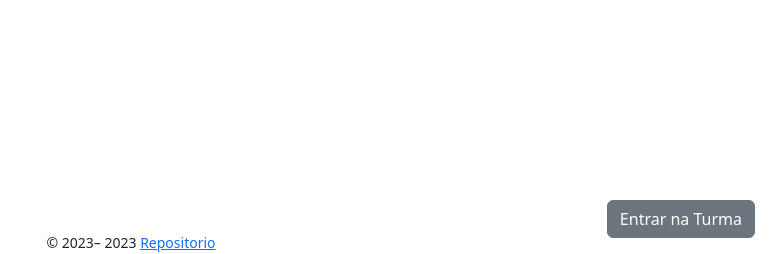
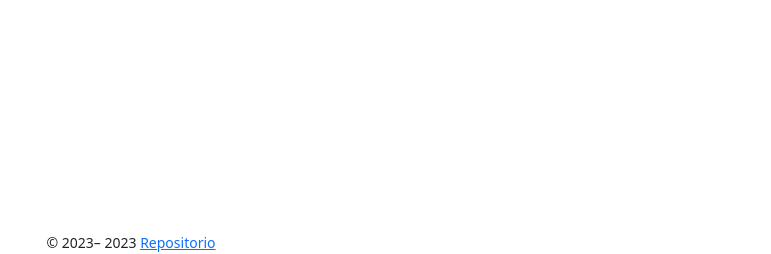
Before and after one commit to zeroCass/chamada-saas, a Flask app: page /turmas/ in a window 1280 px wide. Shown: the part 546-800 px from the top of the page, without its empty margins (509-1280 px from the left). Run offline with Flask 3, Linux system fonts and the light colour scheme; a user stored in the database is signed in; data comes from the database, SQL or seed files in the repository; some libraries are stand-ins or nearby versions.

Commit message:
style: remove turma's button -> "entrar em turma"

```diff
--- a/app/templates/turmas/index.jinja2
+++ b/app/templates/turmas/index.jinja2
@@ -39,13 +39,6 @@
                 </a>
             </div>
         {% endif %}
-        {% if user.tipo_usuario == "aluno" %}
-            <div class="position-fixed bottom-0 end-0 p-3">
-                <a href="{{ url_for('turmas.validate') }}" class="btn btn-secondary">
-                         {{ render_icon('arrow-right') }} <span>Entrar na Turma</span></a>
-            </div>
-        {% endif %}
     </div>
 
-
 {% endblock %}
```
